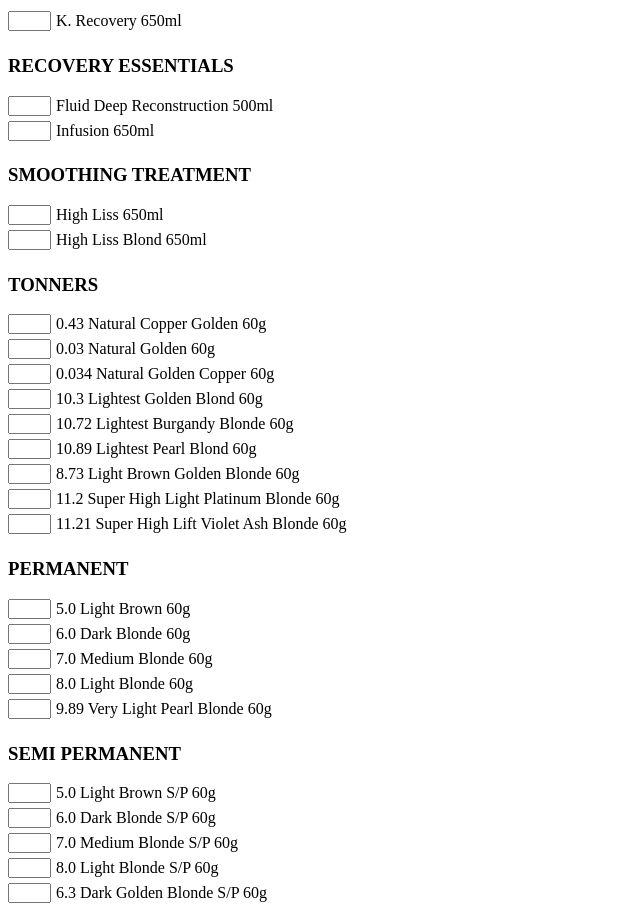
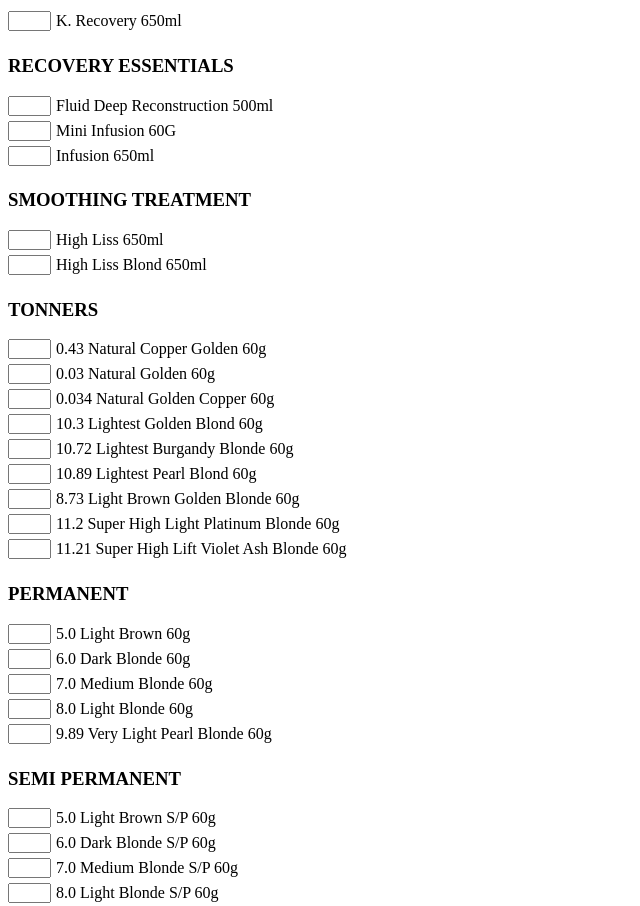
Before and after one commit to guiazca/Truss2.0, a React (Vite) app: page / in a window 1280 px wide. Shown: the part 1840-2746 px from the top of the page, without its empty margins (0-640 px from the left). Built offline with nearby package versions, Linux system fonts and the light colour scheme.

Commit message:
Update productsList.ts

```diff
--- a/src/constants/productsList.ts
+++ b/src/constants/productsList.ts
@@ -363,6 +363,13 @@ export const Products: IProduct[] = [
       estoque: true,
     },
     {
+      codigo: "2000",
+      count: undefined,
+      nome: "Mini Infusion 60G",
+      price: 3.7,
+      estoque: true,
+    },
+    {
       codigo: "203 008",
       count: undefined,
       nome: "Infusion 650ml",
```
